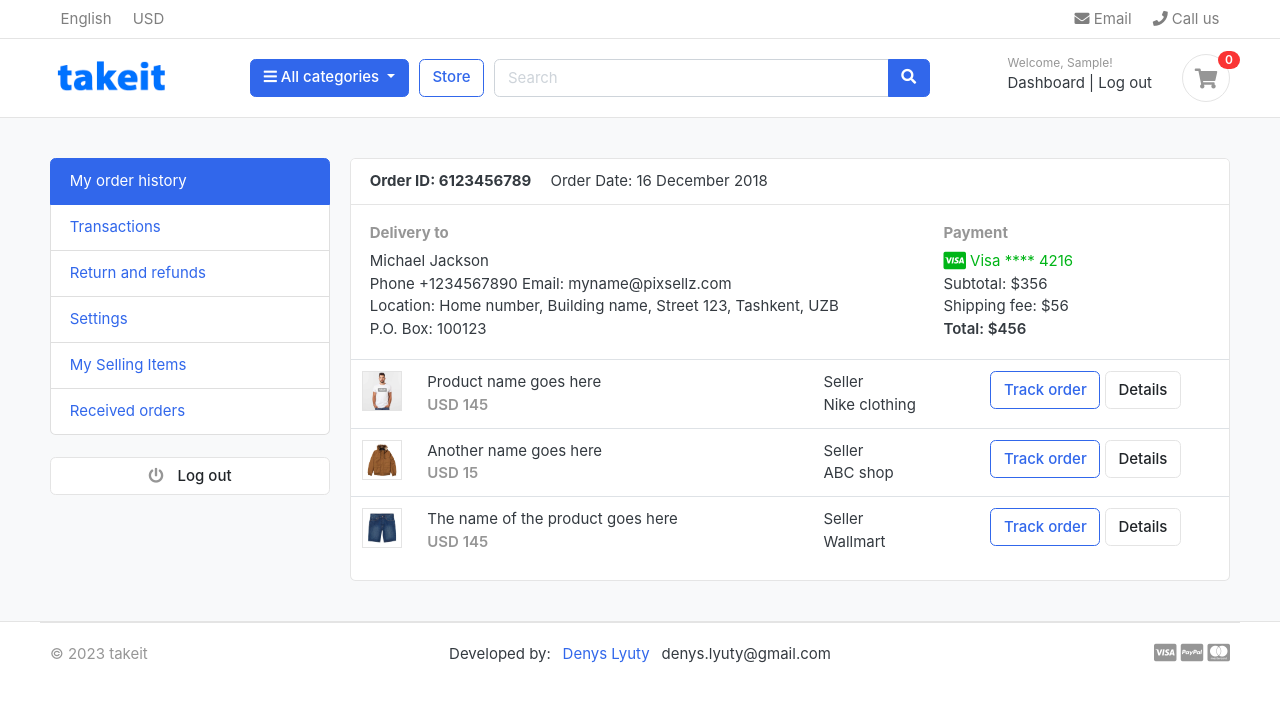
After one commit to denys-liutyi/TakeIt-e-commerce-store, a Django app: page /accounts/ in a window 1280 px wide. The commit adds this page. Shown: the top 702 px of the page. Run offline with Django 4.2, Linux system fonts and the light colour scheme; the visitor is signed in with stand-in values (Sample User, id 1); data that the repository does not hold is empty; some libraries are stand-ins or nearby versions; some web fonts are replaced.

Commit message:
Regular user registration with email activation is working

```diff
--- a/accounts/urls.py
+++ b/accounts/urls.py
@@ -7,4 +7,9 @@ urlpatterns = [
     path('register/', views.register, name='register'),
     path('login/', views.login, name='login'),
     path('logout/', views.logout, name='logout'),
+    path('dashboard/', views.dashboard, name='dashboard'),
+    #Below link is if the URL has no '/dashboard' part it will also send to the dashboard.
+    path('', views.dashboard, name='dashboard'),
+
+    path('activate/<uidb64>/<token>/', views.activate, name='activate'),
 ]
--- a/accounts/views.py
+++ b/accounts/views.py
@@ -2,11 +2,18 @@ from django.shortcuts import render, redirect
 from .forms import RegistrationForm
 from django.contrib import messages, auth
 from django.contrib.auth.decorators import login_required
+from django.http import HttpResponse
+#All importsbelow are for verification email.
+from django.contrib.sites.shortcuts import get_current_site
+from django.template.loader import render_to_string
+from django.utils.http import urlsafe_base64_encode, urlsafe_base64_decode
+from django.utils.encoding import force_bytes
+from django.contrib.auth.tokens import default_token_generator
+from django.core.mail import EmailMessage
 
 from .models import Account
 
 # Create your views here.
-
 
 def register(request):
     if request.method == 'POST':
@@ -24,9 +31,23 @@ def register(request):
                 )
             user.phone_number = phone_number
             user.save()
-            messages.success(request, 'Registration successful!')
 
-            return redirect('accounts:register')
+            #User acount activation by email.
+            current_site = get_current_site(request)
+            mail_subject = 'Please activate your account.'
+            #Pass the content we are going to send in an email:
+            message = render_to_string('accounts/account_verification_email.html',{
+                'user': user,
+                'domain': current_site,
+                'uid': urlsafe_base64_encode(force_bytes(user.pk)), #-->Encodind user's primary key, so nobody could seeit.
+                'token': default_token_generator.make_token(user), #-->Create a token for particular user.
+            })
+            to_email = email
+            send_email = EmailMessage(mail_subject, message, to=[to_email])
+            send_email.send()
+
+            #messages.success(request, 'Thank you for registration! Check your email for the link to activate your account.')
+            return redirect('/accounts/login/?command=verification&email='+email)
     else:
         form = RegistrationForm()
 
@@ -45,8 +66,8 @@ def login(request):
 
         if user is not None:
             auth.login(request, user)
-            # messages.success(request, 'You are now logged in') --> don't want to show it for now
-            return redirect ('home')
+            messages.success(request, 'You are now logged in')
+            return redirect ('accounts:dashboard')
         else:
             messages.error(request, 'Invalid login data')
             return redirect('accounts:login')
@@ -59,3 +80,27 @@ def logout(request):
     auth.logout(request)
     messages.success(request, 'You are logged out.')
     return redirect ('accounts:login')
+
+
+def activate(request, uidb64, token):
+    #return HttpResponse('ok')
+    try:
+        uid = urlsafe_base64_decode(uidb64).decode() #Decodes and gives the primary key of the user
+        user = Account._default_manager.get(pk=uid) #Return the user object
+    except(TypeError, ValueError, OverflowError, Account.DoesNotExist):
+        user = None
+
+    if user is not None and default_token_generator.check_token(user, token):
+        user.is_active = True
+        user.save()
+
+        messages.success(request, 'Congratulations! Your account is activated.')
+        return redirect('accounts:login')
+    else:
+        messages.error(request, 'Invalid activation link.')
+        return redirect('accounts:register')
+
+
+@login_required(login_url = 'login')
+def dashboard(request):
+    return render(request, 'accounts/dashboard.html')
--- /dev/null
+++ b/app_password_for_smtp_gmail.txt
@@ -0,0 +1 @@
+adudrgtdnddgeqon
--- a/carts/views.py
+++ b/carts/views.py
@@ -40,7 +40,7 @@ def add_cart(request, product_id):
     try:
         #Get the cart using the cart id which is present in the session (in cookies)
         cart = Cart.objects.get(cart_id=_cart_id(request))
-    except Cart.ObjectDoesNotExist:
+    except Cart.DoesNotExist:
         cart = Cart.objects.create(cart_id=_cart_id(request))
     cart.save()
 
--- /dev/null
+++ b/templates/accounts/dashboard.html
@@ -0,0 +1,101 @@
+{% extends 'base.html' %}
+
+{% block content %}
+
+<!-- ========================= SECTION CONTENT ========================= -->
+<section class="section-conten padding-y bg">
+
+    {% include 'includes/alerts.html' %} <!-- To show alert messages like 'You are now logged in.' -->
+
+    <div class="container">
+        <div class="row">
+        <aside class="col-md-3">
+            <!--   SIDEBAR   -->
+            <ul class="list-group">
+                <a class="list-group-item active" href="#"> My order history </a>
+                <a class="list-group-item" href="#"> Transactions </a>
+                <a class="list-group-item" href="#"> Return and refunds </a>
+                <a class="list-group-item" href="#">Settings </a>
+                <a class="list-group-item" href="#"> My Selling Items </a>
+                <a class="list-group-item" href="#"> Received orders </a>
+            </ul>
+            <br>
+            <a class="btn btn-light btn-block" href="{% url 'accounts:logout' %}"> <i class="fa fa-power-off"></i> <span class="text">Log out</span> </a>
+            <!--   SIDEBAR .//END   -->
+        </aside>
+        <main class="col-md-9">
+            <article class="card">
+            <header class="card-header">
+                <strong class="d-inline-block mr-3">Order ID: 6123456789</strong>
+                <span>Order Date: 16 December 2018</span>
+            </header>
+            <div class="card-body">
+                <div class="row">
+                    <div class="col-md-8">
+                        <h6 class="text-muted">Delivery to</h6>
+                        <p>Michael Jackson <br>
+                        Phone +1234567890 Email: myname@pixsellz.com <br>
+                        Location: Home number, Building name, Street 123,  Tashkent, UZB <br>
+                        P.O. Box: 100123
+                         </p>
+                    </div>
+                    <div class="col-md-4">
+                        <h6 class="text-muted">Payment</h6>
+                        <span class="text-success">
+                            <i class="fab fa-lg fa-cc-visa"></i>
+                            Visa  **** 4216
+                        </span>
+                        <p>Subtotal: $356 <br>
+                         Shipping fee:  $56 <br>
+                         <span class="b">Total:  $456 </span>
+                        </p>
+                    </div>
+                </div> <!-- row.// -->
+            </div> <!-- card-body .// -->
+            <div class="table-responsive">
+            <table class="table table-hover">
+                <tr>
+                    <td width="65">
+                        <img src="../images/items/1.jpg" class="img-xs border">
+                    </td>
+                    <td>
+                        <p class="title mb-0">Product name goes here </p>
+                        <var class="price text-muted">USD 145</var>
+                    </td>
+                    <td> Seller <br> Nike clothing </td>
+                    <td width="250"> <a href="#" class="btn btn-outline-primary">Track order</a> <a href="#" class="btn btn-light"> Details </a> </td>
+                </tr>
+                <tr>
+                    <td>
+                        <img src="../images/items/2.jpg" class="img-xs border">
+                    </td>
+                    <td>
+                        <p class="title mb-0">Another name goes here </p>
+                        <var class="price text-muted">USD 15</var>
+                    </td>
+                    <td> Seller <br> ABC shop </td>
+                    <td> <a href="#" class="btn btn-outline-primary">Track order</a> <a href="#" class="btn btn-light"> Details </a> </td>
+                </tr>
+                <tr>
+                    <td>
+                        <img src="../images/items/3.jpg" class="img-xs border">
+                    </td>
+                    <td>
+                        <p class="title mb-0">The name of the product  goes here </p>
+                        <var class="price text-muted">USD 145</var>
+                    </td>
+                    <td> Seller <br> Wallmart </td>
+                    <td> <a href="#" class="btn btn-outline-primary">Track order</a> <a href="#" class="btn btn-light"> Details </a> </td>
+                </tr>
+            </table>
+            </div> <!-- table-responsive .end// -->
+            </article> <!-- order-group.// -->
+        </main>
+    </div> <!-- row.// -->
+    </div>
+
+
+    </section>
+    <!-- ========================= SECTION CONTENT END// ========================= -->
+
+{% endblock content %}
--- a/templates/includes/footer.html
+++ b/templates/includes/footer.html
@@ -7,7 +7,7 @@
 			</div>
 			<div class="col-md-8 text-md-center">
 				<span  class="px-2">Developed by:</span>
-				<span  class="px-2">Denys Lyuty</span>
+				<a href="https://www.linkedin.com/in/denyslyuty/">Denys Lyuty</a>
 				<span  class="px-2">denys.lyuty@gmail.com</span>
 			</div>
 			<div class="col-md-2 text-md-right text-muted">
--- a/templates/includes/navbar.html
+++ b/templates/includes/navbar.html
@@ -76,7 +76,7 @@
                         <div class="widget-header">
                             <small class="title text-muted">Welcome, {{ user.first_name }}!</small>
                             <div>
-                                <a href="#">Dashboard</a> <span class="dark-transp"> | </span>
+                                <a href="{% url 'accounts:dashboard' %}">Dashboard</a> <span class="dark-transp"> | </span>
                                 <a href="{% url 'accounts:logout' %}">Log out</a>
                             </div>
                         </div>
```
Also changed, not shown: takeit/settings.py (+10 -0 lines), templates/accounts/account_verification_email.html (added, +14 -0 lines), templates/accounts/login.html (+20 -2 lines).
